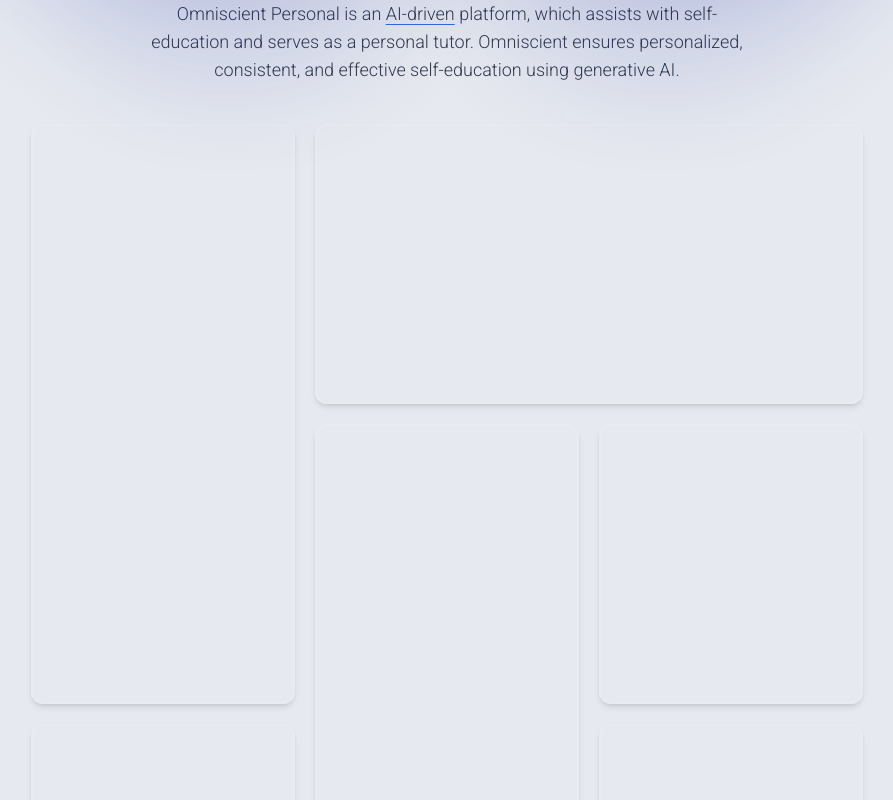
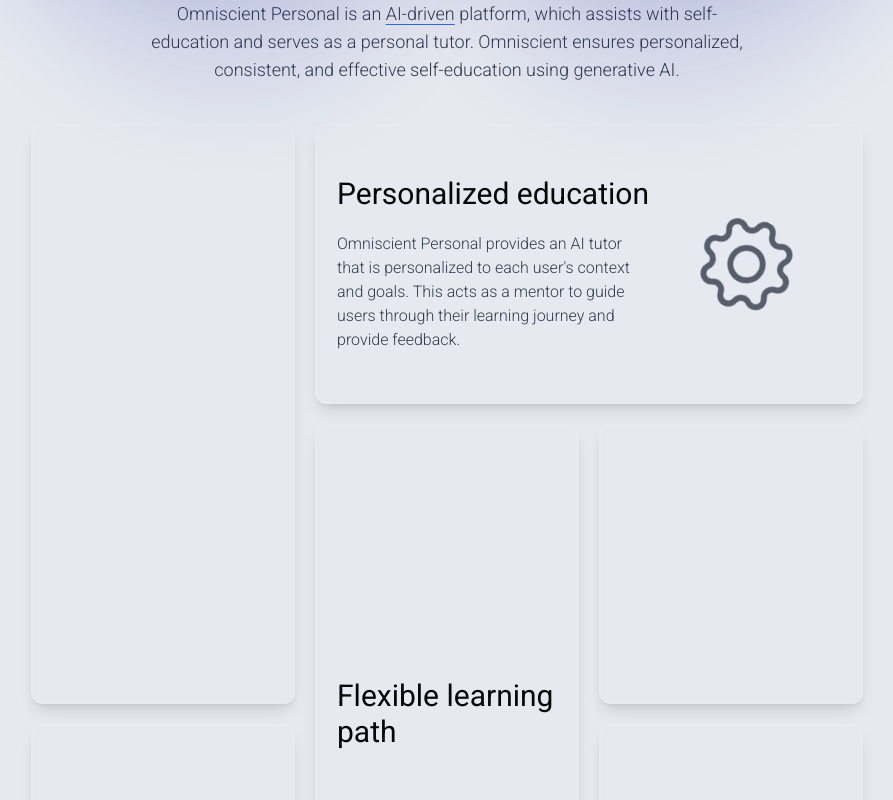
Before and after one commit to Lavryniukk/omniscent-frontend, a Next.js app: page / in a window 1280 px wide. Shown: the part 880-1680 px from the top of the page, without its empty margins (193-1086 px from the left). Built offline with nearby package versions, Linux system fonts and the light colour scheme.

Commit message:
save commit

```diff
--- a/app/UI/icons/OmniLogo.tsx
+++ b/app/UI/icons/OmniLogo.tsx
@@ -1,10 +1,10 @@
 import Image from "next/image";
 let Logo = () => {
   return (
-    <div className="sm:w-32 w-fit">
+    <div className="sm:w-32 w-fit group">
       <div className="mx-auto relative rounded-full w-7 h-7 border-4 border-primary ">
-        <div className="absolute -top-3 -left-2.5 rounded-full rotate-45 h-10 w-10 border-l-4 border-t-4 border-primary" />
-        <div className="absolute top-1 left-1 rounded-full rotate-45 h-3 w-3 border-l-2 border-t-2 border-primary" />
+        <div className="absolute -top-3 -left-2.5 rounded-full rotate-45 group-hover:rotate-[405deg] transition-transform duration-500 h-10 w-10 border-l-4 border-t-4 border-primary" />
+        <div className="absolute top-1 left-1 rounded-full rotate-45 h-3 group-hover:-rotate-[315deg]  w-3 transition-transform duration-500  border-l-2 border-t-2 border-primary" />
       </div>
     </div>
   );
--- a/app/globals.css
+++ b/app/globals.css
@@ -31,7 +31,7 @@
 }
 /* styles.css */
 .no-blink-cursor {
-  cursor: default; /* This will set the cursor to the default arrow cursor */
+  cursor: default;
 }
 
 @keyframes spiner {
@@ -123,7 +123,7 @@ body {
   @apply text-text font-roboto opacity-80 font-medium text-lg md:text-xl lg:text-2xl 2xl:text-3xl mb-2;
 }
 .features-container {
-  @apply p-5 shadow-md h-full md:min-h-md lg:min-h-lg xl:min-h-md bg-transparent border-2 border-secondary rounded-xl overflow-hidden;
+  @apply p-5 shadow-lg h-full flex items-center justify-start md:min-h-md lg:min-h-lg xl:min-h-md bg-transparent border-2 border-secondary rounded-xl overflow-hidden;
 }
 
 /* CSS class to reset basic input styles */
--- a/app/modules/home/FeaturesSection/Features.tsx
+++ b/app/modules/home/FeaturesSection/Features.tsx
@@ -6,6 +6,7 @@ import {
   FaBook,
   FaVideo,
 } from "react-icons/fa";
+import { BsGear } from "react-icons/bs";
 let Features: React.FC = () => {
   return (
     <div className="box-border w-full mx-auto space-y-10 overflow-x-hidden font-normal p-8 bg-transparent h-fit max-w-10xl">
@@ -36,26 +37,27 @@ let Features: React.FC = () => {
           </p> */}
         </div>
         <div className="lg:features-container--2 features-container">
-          {/* <h2 className="features-title">
-            <FaBullseye className="inline-block mb-1 mr-2" />
-            AI-Powered Goal Setting and Time-Management
-          </h2>
-          <p className="font-light text-accent lg:text-md 2xl:text-lg font-roboto">
-            At the beginning and during your self-learning project, AI helps you
-            determine the specific goals to achieve, determines your context and
-            preferences, helps you with setting up a schedule.
-          </p> */}
+          <div className=" w-8/12 border-accent">
+            <h2 className="font-roboto  text-3xl text-text">
+              Personalized education
+            </h2>
+            <p className="mt-5 text-base text-accent  font-light font-roboto border-accent text">
+              Omniscient Personal provides an AI tutor that is personalized to
+              each user's context and goals. This acts as a mentor to guide
+              users through their learning journey and provide feedback.
+            </p>
+          </div>
+          <BsGear
+            size={"40%"}
+            className="text-accent opacity-80 animate-spin-slow "
+          />
         </div>
         <div className="lg:features-container--3 features-container">
-          {/* <h2 className="features-title">
-            <FaRoute className="inline-block mb-1 mr-2" />
-            AI-Powered Management of Learning Path and Progress
-          </h2>
-          <p className="font-light text-accent lg:text-md 2xl:text-lg font-roboto">
-            You can chat with AI about your entire self-education path, your
-            progress, you can ask to assist you with creating a unique path, or
-            adjust preferences.
-          </p> */}
+          <div className="border-accent">
+            <h2 className="font-roboto text-3xl text-text">
+              Flexible learning path
+            </h2>
+          </div>
         </div>
         <div className="lg:features-container--4 features-container">
           {/* <h2 className="features-title">
--- a/tailwind.config.ts
+++ b/tailwind.config.ts
@@ -8,6 +8,9 @@ const config: Config = {
   ],
   theme: {
     extend: {
+      animation: {
+        "spin-slow": "spin 10s linear infinite",
+      },
       width: {
         "10lg": "1000px",
       },
```
